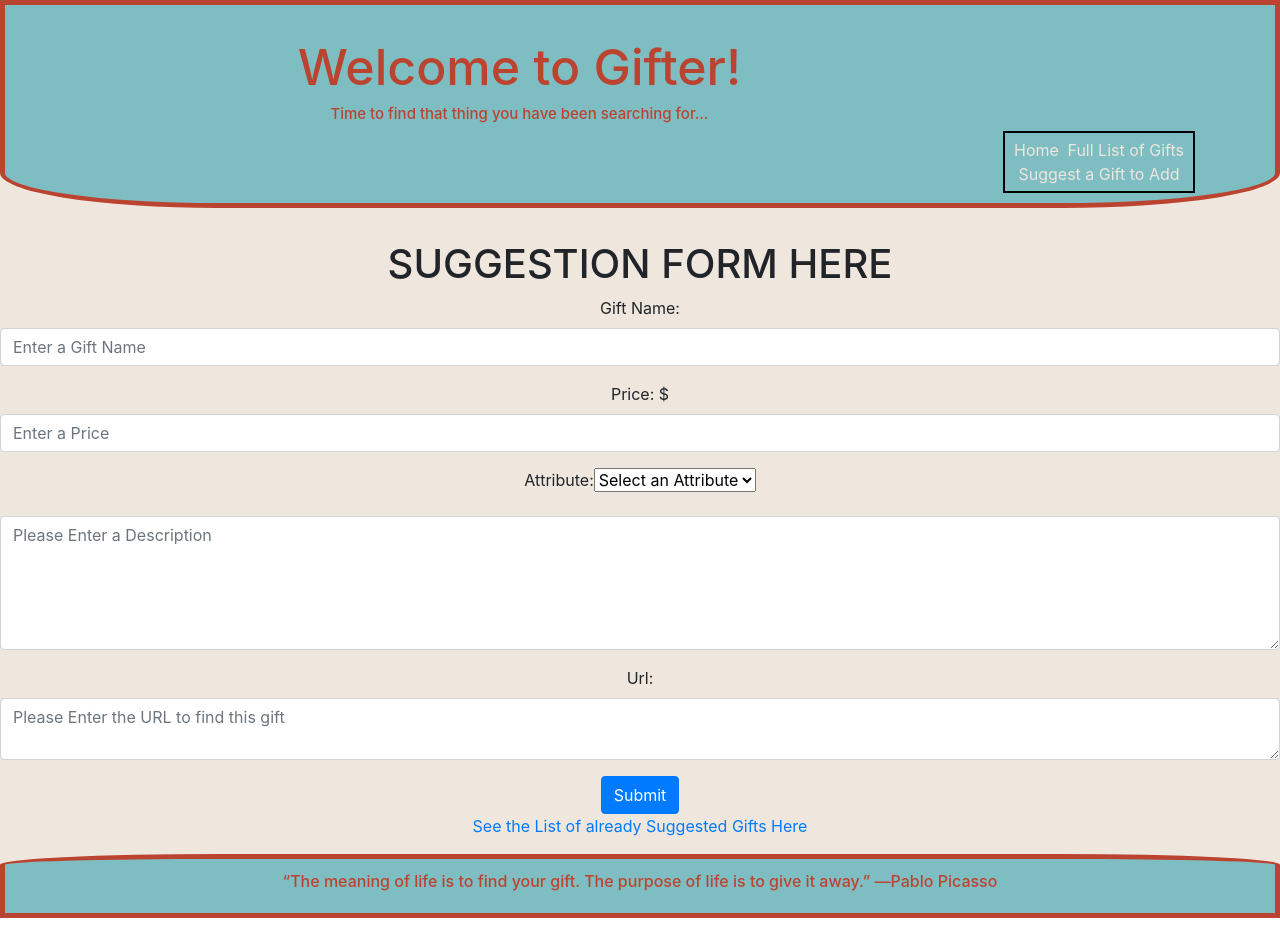
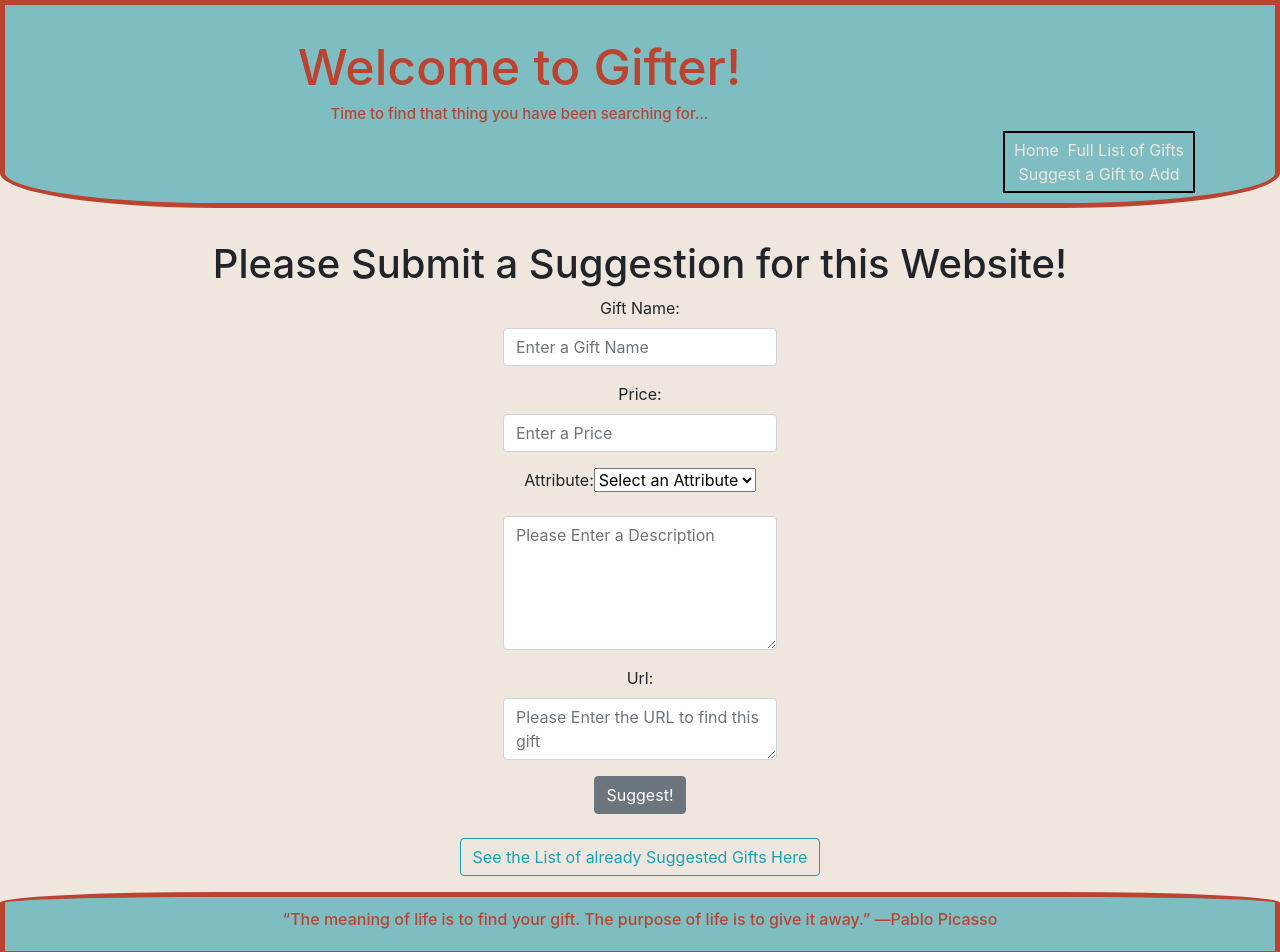
Before and after one commit to KWard94/gifter, a React (Create React App) app in the folder gifter/: page /suggestion in a window 1280 px wide. Shown: the top 952 px of the page. Before the commit the page ends 918 px from the top, so only its background shows below. Built offline with nearby package versions, Linux system fonts and the light colour scheme; the HTML template or start-up script is replaced by a standard one.

Commit message:
added bootstrap to suggest form, added toast alerts

```diff
--- a/gifter/src/App.css
+++ b/gifter/src/App.css
@@ -66,6 +66,13 @@ ul {
   width: 12rem;
 }
 
+.suggest-form {
+  display: flex;
+  flex-direction: column;
+  align-items: center;
+  justify-content: center;
+}
+
 .link {
   color: var(--bg-main);
 }
@@ -80,3 +87,7 @@ ul {
   font-size: 15px;
   width: 80%;
 }
+
+#suggested-link {
+  color: var(--text-accent);
+}
--- a/gifter/src/Components/GiftInfo.jsx
+++ b/gifter/src/Components/GiftInfo.jsx
@@ -1,21 +1,22 @@
 import React, { useState, useEffect } from "react";
-import { useHistory } from "react-router-dom";
 import axios from "axios";
+import { Spinner } from "react-bootstrap";
 
 export default function GiftInfo({ match }) {
+  //constant declarations
   const [gifts, setGifts] = useState([]);
-  //   const history = useHistory();
+  const [loading, setLoading] = useState(false);
 
+  //api call for individual gift by id from gift list
   useEffect(() => getGifts(match.params.id), [match]);
-
   const getGifts = async (id) => {
     try {
       const url = `https://gifter-backend-api.herokuapp.com/gifts/${id}`;
-      // const url = `http://localhost:4500/gifts/${id}`;
 
       const giftList = await axios.get(url);
       console.log(giftList.data);
       setGifts(giftList.data);
+      setLoading(true);
     } catch (error) {
       console.log(error);
     }
@@ -23,6 +24,8 @@ export default function GiftInfo({ match }) {
   return (
     gifts && (
       <div className="details">
+        {loading ? (
+          <div>
             <h3>THE DETAIL OF GIFTS</h3>
             <h1>
               This gift is the {gifts.name}, {gifts.price}
@@ -39,6 +42,10 @@ export default function GiftInfo({ match }) {
               </a>
             </h6>
           </div>
+        ) : (
+          <Spinner animation="border" variant="secondary" />
+        )}
+      </div>
     )
   );
 }
--- a/gifter/src/Components/Suggested.jsx
+++ b/gifter/src/Components/Suggested.jsx
@@ -3,8 +3,10 @@ import axios from "axios";
 import { Link, useHistory } from "react-router-dom";
 import Form from "react-bootstrap/Form";
 import Button from "react-bootstrap/Button";
+import Toast from "react-bootstrap/Toast";
 
 export default function Suggested() {
+  //constants for form definitions
   const attribute = [
     "Creative",
     "Curious",
@@ -23,11 +25,20 @@ export default function Suggested() {
     url: "",
   };
 
+  //set constants for state
   const [suggestion, setSuggestion] = useState(initSuggest);
   const history = useHistory();
+  const [nameToast, setNameToast] = useState(false);
+  const [attToast, setAttToast] = useState(false);
 
-  //   useEffect(() => getSuggested(), []);
+  //function definitions
+  const handleChange = (event) =>
+    setSuggestion({ ...suggestion, [event.target.name]: event.target.value });
 
+  const toggleNameToast = () => setNameToast(!nameToast);
+  const toggleAttToast = () => setAttToast(!attToast);
+
+  // axios call to post suggestion to database
   const postSuggestion = async () => {
     try {
       const url = `https://gifter-backend-api.herokuapp.com/suggestion`;
@@ -41,19 +52,15 @@ export default function Suggested() {
     }
   };
 
-  const handleChange = (event) =>
-    setSuggestion({ ...suggestion, [event.target.name]: event.target.value });
-
   const handleSubmit = (event) => {
     event.preventDefault();
 
-    // gift names are REQUIRED in this schema
-    // force the user to give the character a name before they can submit
+    // gift names are required in this schema, force the user to give the suggestion a name. Attributes are required for function of the site
     if (!suggestion.name || suggestion.name === "") {
-      alert("A Name is Required");
+      setNameToast(true);
       return;
     } else if (!suggestion.attribute) {
-      alert("An Attribute is Required");
+      setAttToast(true);
       return;
     } else {
       postSuggestion().then(() => history.push(`/suggested`));
@@ -61,8 +68,8 @@ export default function Suggested() {
   };
 
   return (
-    <div>
-      <h1>SUGGESTION FORM HERE</h1>
+    <div className="suggest-form">
+      <h1>Please Submit a Suggestion for this Website!</h1>
       <Form className="create-form" onSubmit={handleSubmit}>
         <Form.Group className="name-container">
           <Form.Label>Gift Name:</Form.Label>
@@ -74,7 +81,7 @@ export default function Suggested() {
           />
         </Form.Group>
         <Form.Group className="price-container">
-          <Form.Label>Price: $</Form.Label>
+          <Form.Label>Price:</Form.Label>
           <Form.Control
             type="text"
             onChange={handleChange}
@@ -121,9 +128,33 @@ export default function Suggested() {
             name="description"
           />
         </Form.Group>
-        <Button type="submit">Submit</Button>
+
+        <Toast className="alert" show={nameToast} onClose={toggleNameToast}>
+          <Toast.Header>Suggestion Name</Toast.Header>
+          <Toast.Body>
+            A Gift Name is Required to make a suggestion! Please enter a name of
+            your gift to continue
+          </Toast.Body>
+        </Toast>
+        <Toast className="alert" show={attToast} onClose={toggleAttToast}>
+          <Toast.Header>Attribute Selection</Toast.Header>
+          <Toast.Body>
+            An Attribute is required for your gift to be used in this app!
+            Please select an attribute from the dropdown menu in the above form
+            to continue.
+          </Toast.Body>
+        </Toast>
+
+        <Button type="submit" variant="secondary">
+          Suggest!
+        </Button>
       </Form>
-      <Link to="/suggested">See the List of already Suggested Gifts Here</Link>
+      <br />
+      <Link to="/suggested" id="suggested-link">
+        <Button variant="outline-info">
+          See the List of already Suggested Gifts Here
+        </Button>
+      </Link>
     </div>
   );
 }
```
Lines whose indentation alone changed are shown as unchanged.
